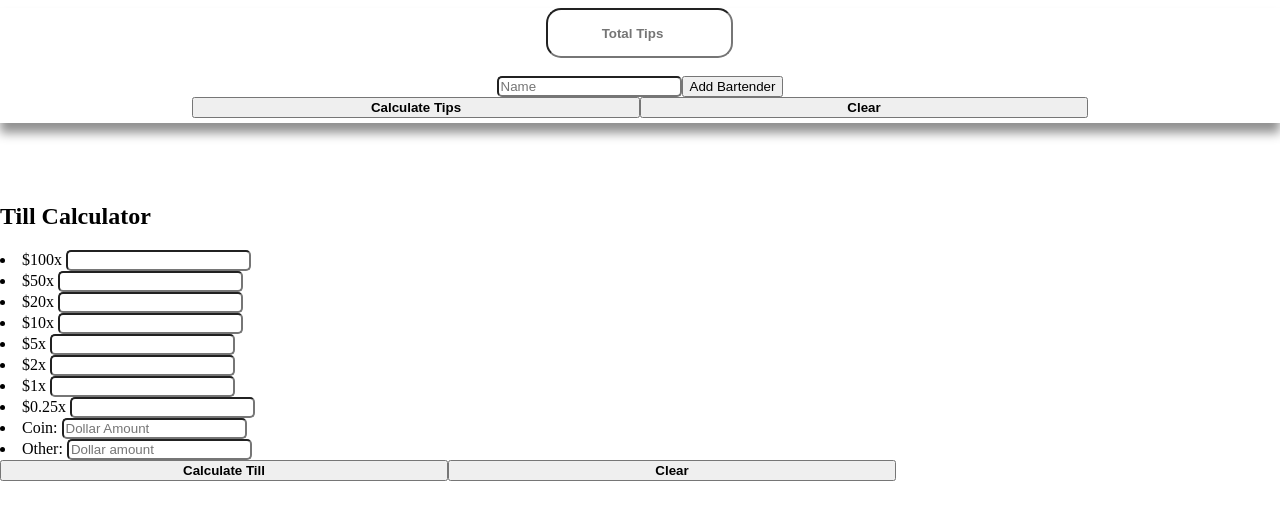
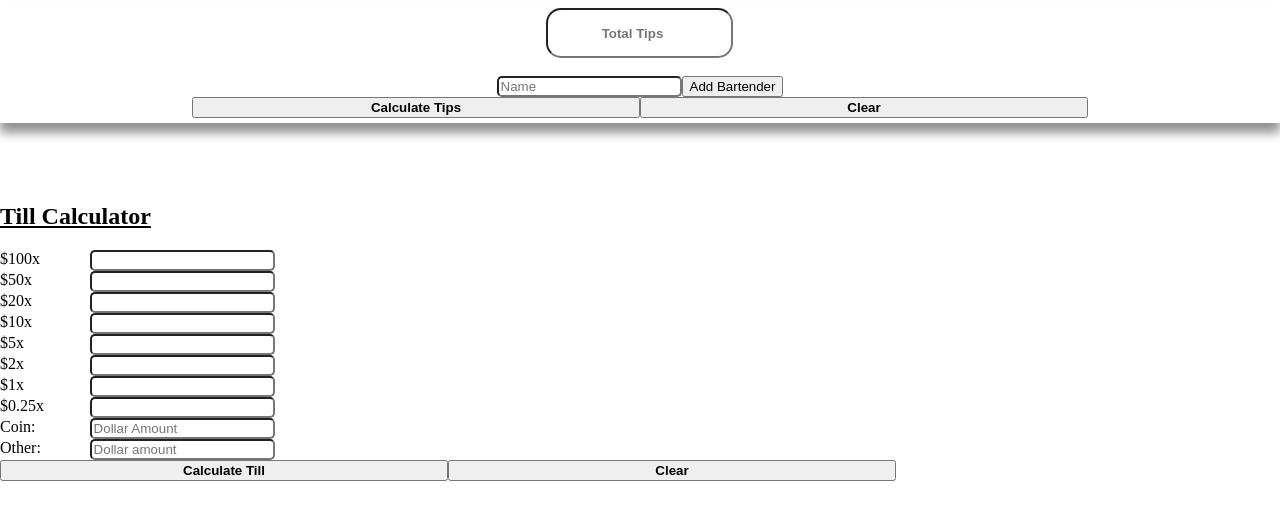
Before and after one commit to MorganEwanchuk/cashoutcalculator, a plain HTML site: page index.html in a window 1280 px wide. Shown: the part 122-642 px from the top of the page. Drawn offline with Linux system fonts and the light colour scheme.

Commit message:
made even spacing for till items

```diff
--- a/style2.css
+++ b/style2.css
@@ -129,6 +129,22 @@ input{
     grid-row: 4 / 5;
     display: flex;
 }
+.tillCalculator h2{
+    text-decoration: underline;
+}
+li{
+    list-style-type: none;
+}
+.tillEntry{
+    display: flex;
+
+}
+.tillEntry span{
+    flex-basis: 10%;
+}
+
+
+
 .mugBackground{
     grid-row: 4;
     grid-column: 1 / 2;
@@ -140,6 +156,7 @@ input{
 
 
 
+
  /* .nameContainer{
     display: grid;
     grid-template-columns: 1fr 1fr;
```
